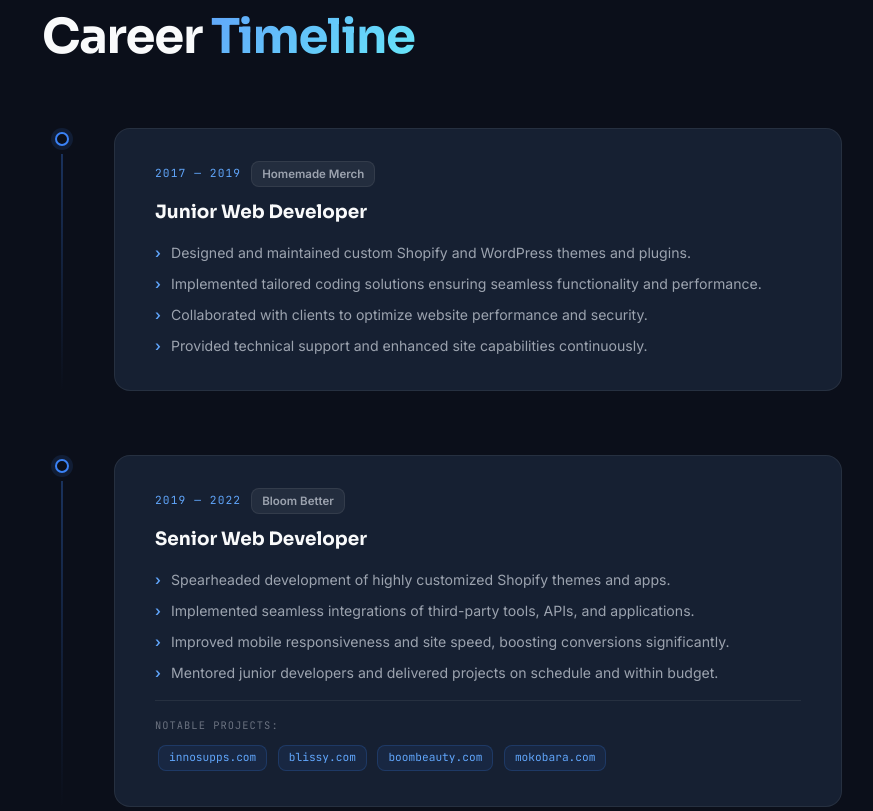
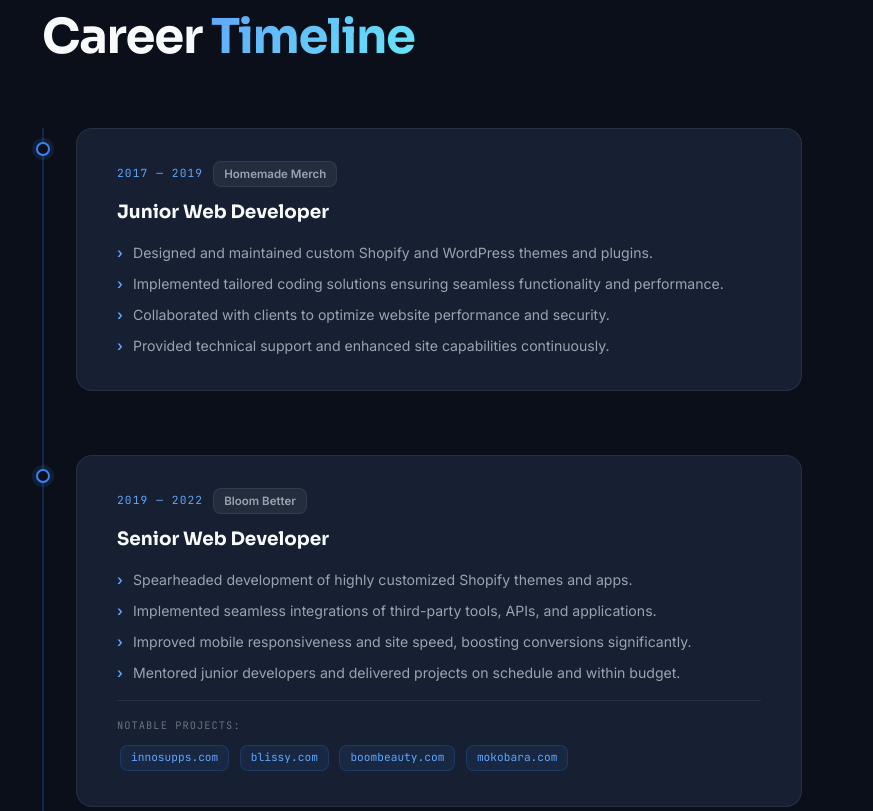
Before and after one commit to Anchalp363/anchal-pandey-portfolio, a plain HTML site: page index.html in a window 1280 px wide. Shown: the part 2010-2821 px from the top of the page, without its empty margins (26-899 px from the left). Drawn offline with Linux system fonts and the light colour scheme.

Commit message:
style.css

```diff
--- a/style.css
+++ b/style.css
@@ -468,16 +468,55 @@ strong { color: var(--tx1); font-weight: 600; }
    EXPERIENCE
 ════════════════ */
 .exp-section { background: var(--bg-900); }
-.timeline { max-width: 800px; width: 100%; }
-.tl-item { display: grid; grid-template-columns: 40px minmax(0,1fr); gap: var(--s4); margin-bottom: var(--s8); }
-.tl-left { display: flex; flex-direction: column; align-items: center; padding-top: 4px; }
-.tl-dot { width: 14px; height: 14px; border-radius: 50%; flex-shrink: 0; border: 2px solid var(--blue); background: var(--bg-900); box-shadow: 0 0 0 4px rgba(59,130,246,.12); transition: box-shadow .25s; }
+
+/* Timeline — left border strip, no grid overflow */
+.timeline {
+  max-width: 760px;
+  width: 100%;
+  position: relative;
+  padding-left: 32px;
+  border-left: 2px solid rgba(59,130,246,.2);
+}
+.tl-item {
+  position: relative;
+  margin-bottom: var(--s8);
+}
+/* Dot sits on the left border */
+.tl-left {
+  position: absolute;
+  left: -40px;
+  top: 14px;
+  display: flex;
+  flex-direction: column;
+  align-items: center;
+}
+.tl-dot {
+  width: 14px; height: 14px; border-radius: 50%;
+  flex-shrink: 0;
+  border: 2px solid var(--blue);
+  background: var(--bg-900);
+  box-shadow: 0 0 0 4px rgba(59,130,246,.12);
+  transition: box-shadow .25s;
+  position: relative; z-index: 1;
+}
 .tl-item:hover .tl-dot { box-shadow: 0 0 0 6px rgba(59,130,246,.2); }
-.tl-dot-active { background: var(--blue); animation: dotPulse 2.5s ease-in-out infinite; }
+.tl-dot-active {
+  background: var(--blue);
+  animation: dotPulse 2.5s ease-in-out infinite;
+}
 @keyframes dotPulse { 0%,100%{ box-shadow: 0 0 0 4px rgba(59,130,246,.2); } 50%{ box-shadow: 0 0 0 10px rgba(59,130,246,0); } }
-.tl-line { flex: 1; width: 2px; background: linear-gradient(to bottom, rgba(59,130,246,.3) 0%, transparent 100%); margin-top: 8px; }
-.tl-current .tl-line { display: none; }
-.tl-card { background: var(--surface); border: 1px solid var(--border); border-radius: var(--r-lg); padding: var(--s4) var(--s5); transition: border-color .25s, box-shadow .25s; min-width: 0; overflow: hidden; }
+.tl-line { display: none; } /* border-left on .timeline handles the line */
+
+/* Card fills the remaining width naturally */
+.tl-card {
+  background: var(--surface);
+  border: 1px solid var(--border);
+  border-radius: var(--r-lg);
+  padding: var(--s4) var(--s5);
+  transition: border-color .25s, box-shadow .25s;
+  width: 100%;
+  box-sizing: border-box;
+}
 .tl-card:hover { border-color: var(--border2); box-shadow: var(--sh-sm); }
 .tl-card-active { border-color: rgba(59,130,246,.25); background: rgba(59,130,246,.04); }
 .tl-meta { display: flex; flex-wrap: wrap; align-items: center; gap: 10px; margin-bottom: 10px; }
@@ -739,7 +778,8 @@ strong { color: var(--tx1); font-weight: 600; }
 
   .skills-layout { grid-template-columns: 1fr; gap: 16px; }
 
-  .tl-item { grid-template-columns: 24px minmax(0,1fr); gap: 12px; }
+  .timeline { padding-left: 24px; }
+  .tl-left { left: -32px; }
   .tl-card { padding: var(--s3) var(--s3); }
   .tl-proj-link { font-size: .62rem; padding: 2px 8px; }
 
@@ -788,11 +828,12 @@ strong { color: var(--tx1); font-weight: 600; }
   .about-ctas { flex-direction: column; }
   .btn-primary, .btn-secondary, .btn-ghost { width: 100%; justify-content: center; }
 
-  .tl-item { grid-template-columns: 20px minmax(0,1fr); gap: 10px; }
+  .timeline { padding-left: 20px; }
+  .tl-left { left: -28px; }
   .tl-card { padding: var(--s2) var(--s2); }
   .tl-role { font-size: 1rem; }
-  .tl-list li { font-size: .8rem; }
-  .tl-proj-link { font-size: .6rem; padding: 2px 7px; max-width: 100%; word-break: break-all; }
+  .tl-list li { font-size: .82rem; }
+  .tl-proj-link { font-size: .6rem; padding: 2px 7px; }
   .skill-group { padding: var(--s3); }
 
   .metrics-grid { gap: 0; }
```
